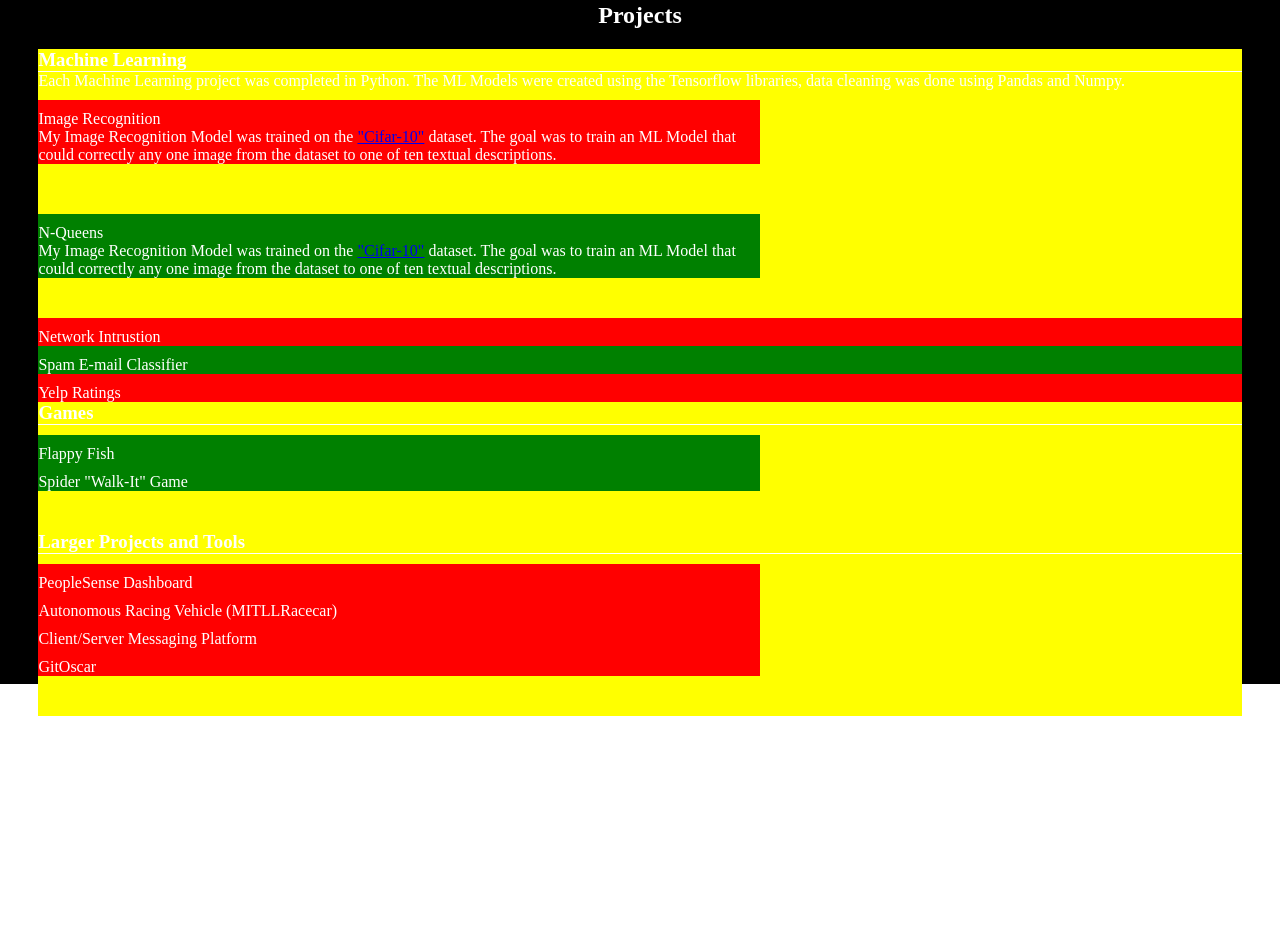
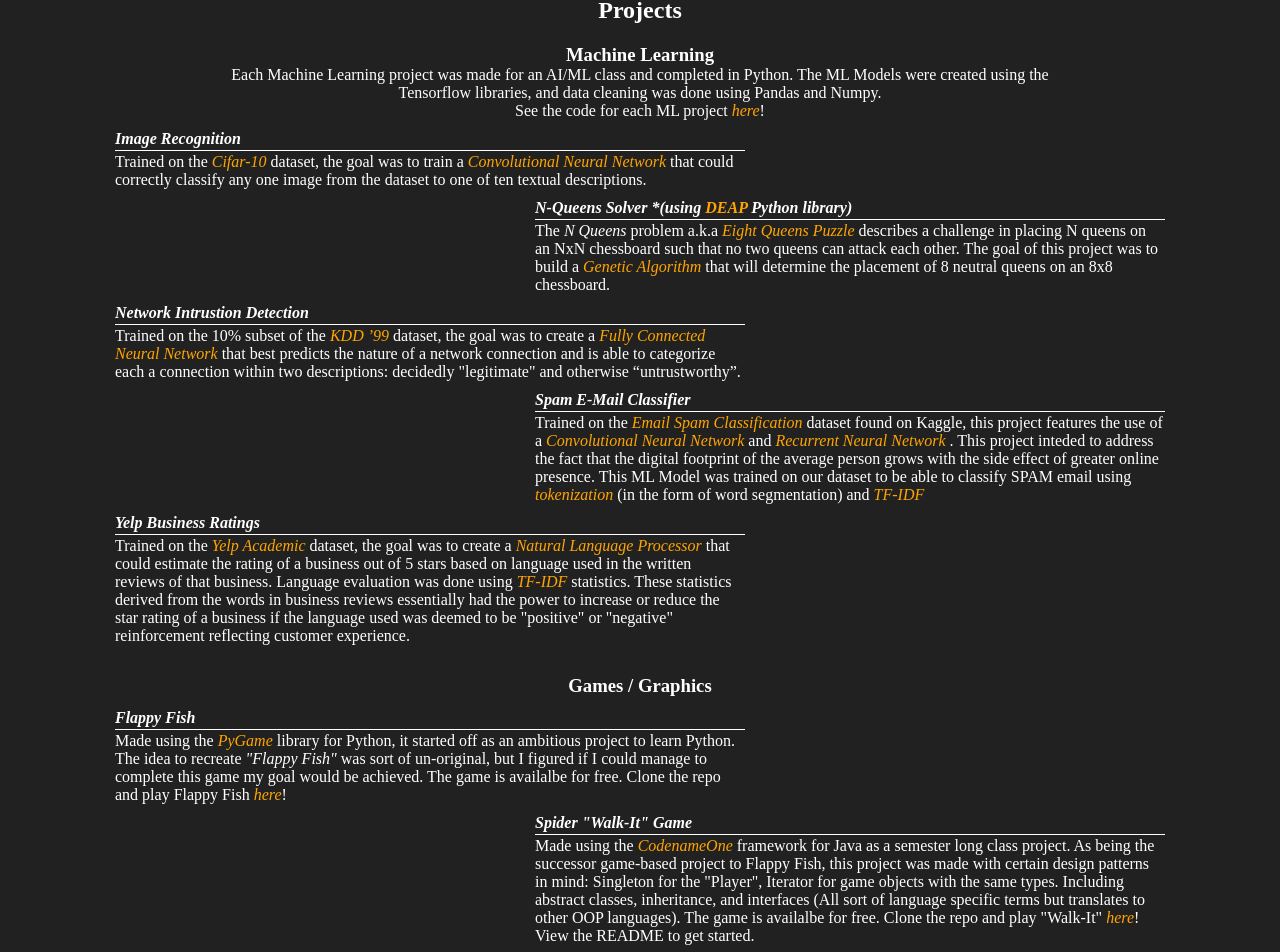
Before and after one commit to jabaricrenshaw/Personal_Website, a Nuxt app: page /projects in a window 1280 px wide. Shown: the part 117-1069 px from the top of the page. Before the commit the page ends 833 px from the top, so only its background shows below. Built offline with nearby package versions, Linux system fonts and the light colour scheme.

Commit message:
Finished Project. Ready for deploy.

```diff
--- a/components/TopHeader.vue
+++ b/components/TopHeader.vue
@@ -11,7 +11,6 @@
         <div class="rightContent">
             <div class="buttons">
                 <nuxt-link to="/projects" class="link">Projects</nuxt-link>
-                <nuxt-link to="/about" class="link">About</nuxt-link>
                 <nuxt-link to="/resume" class="link">Resume</nuxt-link>
             </div>
         </div>
@@ -29,7 +28,7 @@
     display: flex;
     flex-direction: row;
     justify-content: center;
-    background-color: black;
+    background-color: #141414;
     border-bottom: white 4px solid;
     padding-bottom: 10px;
     padding-top: 10px;
--- a/global.css
+++ b/global.css
@@ -5,3 +5,7 @@
     padding: 0;
     box-sizing: inherit;
 }
+
+main{
+    background-color: #212121;
+}
--- a/pages/about/index.vue
+++ /dev/null
@@ -1,26 +0,0 @@
-<template>
-  <main>
-    <Header />
-    <div class="content">
-      <h2>About</h2>
-    </div>
-    I am a doo doo head
-  </main>
-</template>
-
-<script lang="ts" setup>
-import Header from '~/components/TopHeader.vue';
-
-</script>
-
-<style lang="css" scoped>
-h2 {
-  color: white;
-}
-.content {
-  width: 100%;
-  display: flex;
-  flex-direction: row;
-  justify-content: center;
-}
-</style>
--- a/pages/index.vue
+++ b/pages/index.vue
@@ -2,7 +2,10 @@
   <main>
     <Header />
     <div class="content">
-      <h2>Home</h2>
+      <h2 id="pageheader">Home</h2>
+      <div class="home-wrapper">
+        <p>This is me.</p>
+      </div>
     </div>
   </main>
 </template>
@@ -14,15 +17,21 @@
 
 <style lang="css" scoped>
 .content {
-  height: calc(100vh - (80px + 15px + 3px + 20px));
-  background-color: black;
+  background-color: #212121;
   width: 100%;
-  display: flex;
-  flex-direction: row;
-  justify-content: center;
-  padding-top: 15px;
-}
-h2 {
+  height: calc(100vh - (80px + 13px + 20px));
+  padding-top: 10px;
   color: white;
 }
+#pageheader {
+  text-align: center;
+  color: white;
+}
+.home-wrapper {
+  display: flex;
+  flex-direction: column;
+  padding: 0 3%;
+  margin: auto;
+  max-width: 1050px;
+}
 </style>
--- a/pages/projects/index.vue
+++ b/pages/projects/index.vue
@@ -4,115 +4,338 @@
     <div class="content">
       <h2 id="pageheader">Projects</h2>
 
-      <div class="projects">
-        <h3 class="project-header">Machine Learning</h3>
-        <p>
-          Each Machine Learning project was completed in Python. The ML Models
-          were created using the Tensorflow libraries, data cleaning was done
-          using Pandas and Numpy.
-        </p>
-
+      <div class="project-wrapper">
+        <div class="project-main-header">
+          <h3>Machine Learning</h3>
+          <p>
+            Each Machine Learning project was made for an AI/ML class and
+            completed in Python. The ML Models were created using the Tensorflow
+            libraries, and data cleaning was done using Pandas and Numpy.<br />See
+            the code for each ML project
+            <a
+              class="external-link"
+              href="https://github.com/jabaricrenshaw/Machine-Learning"
+              target="_blank"
+              >here</a
+            >!
+          </p>
+        </div>
         <div class="project-section project-section-left">
           <p class="project-section-header">Image Recognition</p>
-          <p>
-            My Image Recognition Model was trained on the <a href="https://www.cs.toronto.edu/~kriz/cifar.html" target="_blank">"Cifar-10"</a>
-            dataset. The goal was to train an ML Model that could correctly any one image
-            from the dataset to one of ten textual descriptions.
-
+          <p class="project-section-desc">
+            Trained on the
+            <a
+              class="external-link"
+              href="https://www.cs.toronto.edu/~kriz/cifar.html"
+              target="_blank"
+              >Cifar-10</a
+            >
+            dataset, the goal was to train a
+            <a
+              class="external-link"
+              href="https://en.wikipedia.org/wiki/Convolutional_neural_network"
+              target="_blank"
+              >Convolutional Neural Network</a
+            >
+            that could correctly classify any one image from the dataset to one
+            of ten textual descriptions.
           </p>
         </div>
 
         <div class="project-section project-section-right">
-          <p class="project-section-header">N-Queens</p>
-          <p>
-            My Image Recognition Model was trained on the <a href="https://www.cs.toronto.edu/~kriz/cifar.html" target="_blank">"Cifar-10"</a>
-            dataset. The goal was to train an ML Model that could correctly any one image
-            from the dataset to one of ten textual descriptions.
-
+          <p class="project-section-header">
+            N-Queens Solver *(using
+            <a
+              class="external-link"
+              href="https://deap.readthedocs.io/en/master/"
+              target="_blank"
+              >DEAP</a
+            >
+            Python library)
+          </p>
+          <p class="project-section-desc">
+            The <i>N Queens</i> problem a.k.a
+            <a
+              class="external-link"
+              href="https://en.wikipedia.org/wiki/Eight_queens_puzzle"
+              target="_blank"
+              >Eight Queens Puzzle</a
+            >
+            describes a challenge in placing N queens on an NxN chessboard such
+            that no two queens can attack each other. The goal of this project
+            was to build a
+            <a
+              class="external-link"
+              href="https://en.wikipedia.org/wiki/Genetic_algorithm"
+              target="_blank"
+              >Genetic Algorithm</a
+            >
+            that will determine the placement of 8 neutral queens on an 8x8
+            chessboard.
           </p>
         </div>
 
-        <div class="project-section-left">
-          <p class="project-section-header">Network Intrustion</p>
+        <div class="project-section project-section-left">
+          <p class="project-section-header">Network Intrustion Detection</p>
+          <p class="project-section-desc">
+            Trained on the 10% subset of the
+            <a
+              class="external-link"
+              href="https://archive.ics.uci.edu/ml/datasets/kdd+cup+1999+data"
+              target="_blank"
+              >KDD ’99</a
+            >
+            dataset, the goal was to create a
+            <a
+              class="external-link"
+              href="https://en.wikipedia.org/wiki/Convolutional_neural_network"
+              target="_blank"
+              >Fully Connected Neural Network</a
+            >
+            that best predicts the nature of a network connection and is able to
+            categorize each a connection within two descriptions: decidedly
+            "legitimate" and otherwise “untrustworthy”.
+          </p>
         </div>
 
-        <div class="project-section-right">
-          <p class="project-section-header">Spam E-mail Classifier</p>
+        <div class="project-section project-section-right">
+          <p class="project-section-header">Spam E-Mail Classifier</p>
+          <p class="project-section-desc">
+            Trained on the
+            <a
+              class="external-link"
+              href="https://www.kaggle.com/datasets/neildavid/email-spam-classification-from-shantanu-dhakad"
+              target="_blank"
+              >Email Spam Classification</a
+            >
+            dataset found on Kaggle, this project features the use of a
+            <a
+              class="external-link"
+              href="https://en.wikipedia.org/wiki/Convolutional_neural_network"
+              target="_blank"
+              >Convolutional Neural Network</a
+            >
+            and
+            <a
+              class="external-link"
+              href="https://en.wikipedia.org/wiki/Recurrent_neural_network"
+              target="_blank"
+              >Recurrent Neural Network</a
+            >
+            . This project inteded to address the fact that the digital
+            footprint of the average person grows with the side effect of
+            greater online presence. This ML Model was trained on our dataset to
+            be able to classify SPAM email using
+            <a
+              class="external-link"
+              href="https://en.wikipedia.org/wiki/Text_segmentation#Word_segmentation"
+              target="_blank"
+              >tokenization</a
+            >
+            (in the form of word segmentation) and
+            <a
+              class="external-link"
+              href="https://en.wikipedia.org/wiki/Tf%E2%80%93idf"
+              target="_blank"
+              >TF-IDF</a
+            >
+          </p>
         </div>
 
-        <div class="project-section-left">
-          <p class="project-section-header">Yelp Ratings</p>
+        <div class="project-section project-section-left">
+          <p class="project-section-header">Yelp Business Ratings</p>
+          <p class="project-section-desc">
+            Trained on the
+            <a
+              class="external-link"
+              href="https://www.yelp.com/dataset"
+              target="_blank"
+              >Yelp Academic</a
+            >
+            dataset, the goal was to create a
+            <a
+              class="external-link"
+              href="https://en.wikipedia.org/wiki/Natural_language_processing"
+              target="_blank"
+              >Natural Language Processor</a
+            >
+            that could estimate the rating of a business out of 5 stars based on
+            language used in the written reviews of that business. Language
+            evaluation was done using
+            <a
+              class="external-link"
+              href="https://en.wikipedia.org/wiki/Tf%E2%80%93idf"
+              target="_blank"
+              >TF-IDF</a
+            >
+            statistics. These statistics derived from the words in business
+            reviews essentially had the power to increase or reduce the star
+            rating of a business if the language used was deemed to be
+            "positive" or "negative" reinforcement reflecting customer
+            experience.
+          </p>
         </div>
 
-
-
-        <h3 class="project-header">Games</h3>
+        <div class="project-main-header">
+          <h3>Games / Graphics</h3>
+          <p class="project-section-desc"></p>
+        </div>
+        <div class="project-section project-section-left">
+          <p class="project-section-header">Flappy Fish</p>
+          <p class="project-section-desc">
+            Made using the
+            <a
+              class="external-link"
+              href="https://www.pygame.org/news"
+              target="_blank"
+              >PyGame</a
+            >
+            library for Python, it started off as an ambitious project to learn
+            Python. The idea to recreate <i>"Flappy Fish"</i> was sort of
+            un-original, but I figured if I could manage to complete this game
+            my goal would be achieved. The game is availalbe for free. Clone the
+            repo and play Flappy Fish
+            <a
+              class="external-link"
+              href="https://github.com/jabaricrenshaw/Flappy-Fish"
+              target="_blank"
+              >here</a
+            >!
+          </p>
+        </div>
         <div class="project-section project-section-right">
-          <p class="project-section-header">Flappy Fish</p>
-
           <p class="project-section-header">Spider "Walk-It" Game</p>
-
+          <p class="project-section-desc">
+            Made using the
+            <a
+              class="external-link"
+              href="https://www.codenameone.com/"
+              target="_blank"
+              >CodenameOne</a
+            >
+            framework for Java as a semester long class project. As being the
+            successor game-based project to Flappy Fish, this project was made
+            with certain design patterns in mind: Singleton for the "Player",
+            Iterator for game objects with the same types. Including abstract
+            classes, inheritance, and interfaces (All sort of language specific
+            terms but translates to other OOP languages). The game is availalbe
+            for free. Clone the repo and play "Walk-It"
+            <a
+              class="external-link"
+              href="https://github.com/jabaricrenshaw/Spider-Game"
+              target="_blank"
+              >here</a
+            >! View the README to get started.
+          </p>
         </div>
 
-        <h3 class="project-header">Larger Projects and Tools</h3>
+        <div class="project-main-header">
+          <h3>Larger Projects</h3>
+          <p class="project-section-desc">
+            *Projects that deserve a seperate category.
+          </p>
+        </div>
         <div class="project-section project-section-left">
-          <p class="project-section-header">PeopleSense Dashboard</p>
-
-          <p class="project-section-header">Autonomous Racing Vehicle (MITLLRacecar)</p>
-
-          <p class="project-section-header">Client/Server Messaging Platform</p>
-
-          <p class="project-section-header">GitOscar</p>
-
+          <p class="project-section-header">MITLL Racecar</p>
+          <p class="project-section-desc">
+            As part of a project of employment, I built a self-driving rc car meant to follow lines,
+            navigate paths between walls, and respond with movement based on stimuli (i.e. QR code).
+            The original project was created by the MIT Lincoln Laboratory
+            Read more about this experience on my
+            <a
+              class="external-link"
+              href="/resume"
+              target="_blank"
+              >resume</a
+            >!
+            Build your own self-driving rc car following this
+            <a
+              class="external-link"
+              href="https://mitll-racecar-mn.readthedocs.io/en/latest/"
+              target="_blank"
+              >guide</a
+            >!
+          </p>
+        </div>
+        <div class="project-section project-section-right">
+          <p class="project-section-header">Peoplesense Dashboard</p>
+          <p class="project-section-desc">
+            This project was completed as a capstone project with a group total
+            of 8 members. The dashboard application is a web-based product which
+            displays the current or historical occupancy counts of Amtrak trains
+            in N. California. The dashboard fully customizable using widgets and
+            users are tracked by Amtrak agencies via login authentication. This
+            project was a complete overhaul of our client's existing solution
+            and involved web development, database management, and project
+            deployment for public use. Since the project was accepted by our client,
+            the current owner of the codebase is
+            <a
+              class="external-link"
+              href="http://www.glocol.net/"
+              target="_blank"
+              >Glocol Networks</a
+            >.
+          </p>
         </div>
       </div>
-
     </div>
   </main>
 </template>
 
 <script lang="ts" setup>
-import Header from '~/components/TopHeader.vue';
-
+import Header from '~/components/TopHeader.vue'
 </script>
 
 <style lang="css" scoped>
 .content {
-  height: calc(100vh - (80px + 15px + 3px + 20px));
-  background-color: black;
+  background-color: #212121;
   width: 100%;
-  padding-top: 15px;
+  padding-top: 10px;
   color: white;
 }
 #pageheader {
   text-align: center;
   color: white;
 }
-.projects{
-  margin: 20px 3% 0 3%;
-  background-color: yellow;
+.project-wrapper {
   display: flex;
   flex-direction: column;
+  padding: 0 3%;
+  margin: auto;
+  max-width: 1050px;
 }
-.project-header{
-  border-bottom: 1px solid white;
+.project-section {
+  width: 60%;
+  padding-bottom: 10px;
 }
-.project-section{
-  margin: 10px 0 40px 0;
-  width: 60%;
+.project-section-desc {
+  padding-top: 2px;
+}
+.external-link {
+  text-decoration: none;
+  color: orange;
+  font-style: italic;
+}
+.project-main-header {
   display: flex;
   flex-direction: column;
+  justify-content: center;
+  text-align: center;
+  margin: auto;
+  width: 85%;
+  padding-bottom: 10px;
+  padding-top: 20px;
 }
-.project-section-left{
-  text-align: left;
-  background-color: red;
-  display: flex;
+.project-section-header {
+  font-weight: bold;
+  border-bottom: 1px solid white;
+  padding-bottom: 2px;
+  font-style: italic;
 }
-.project-section-right{
-  background-color: green;
-  justify-content: flex-end;
+.project-section-left {
+  margin-right: auto;
 }
-.project-section-header{
-  margin: 10px 0 0 0;
+.project-section-right {
+  margin-left: auto;
 }
 </style>
--- a/pages/resume/index.vue
+++ b/pages/resume/index.vue
@@ -5,14 +5,13 @@
       <h2 id="pageheader">Resume</h2>
       <FileViewer />
     </div>
-
   </main>
 </template>
 
 <script lang="ts" setup>
 import Header from '~/components/TopHeader.vue';
 import FileViewer from '~/components/FileViewer.vue';
-//<FileViewer />
+
 </script>
 
 <style lang="css" scoped>
@@ -22,12 +21,12 @@
 .content {
   width: 100%;
   text-align: center;
-
   height: calc(100vh - (80px + 15px + 3px + 20px));
   padding-top: 15px;
-  background-color: black;
+  background-color: #212121;
 }
 #pageheader{
+  margin-top: -5px;
   padding-bottom: 20px;
 }
 </style>
```
